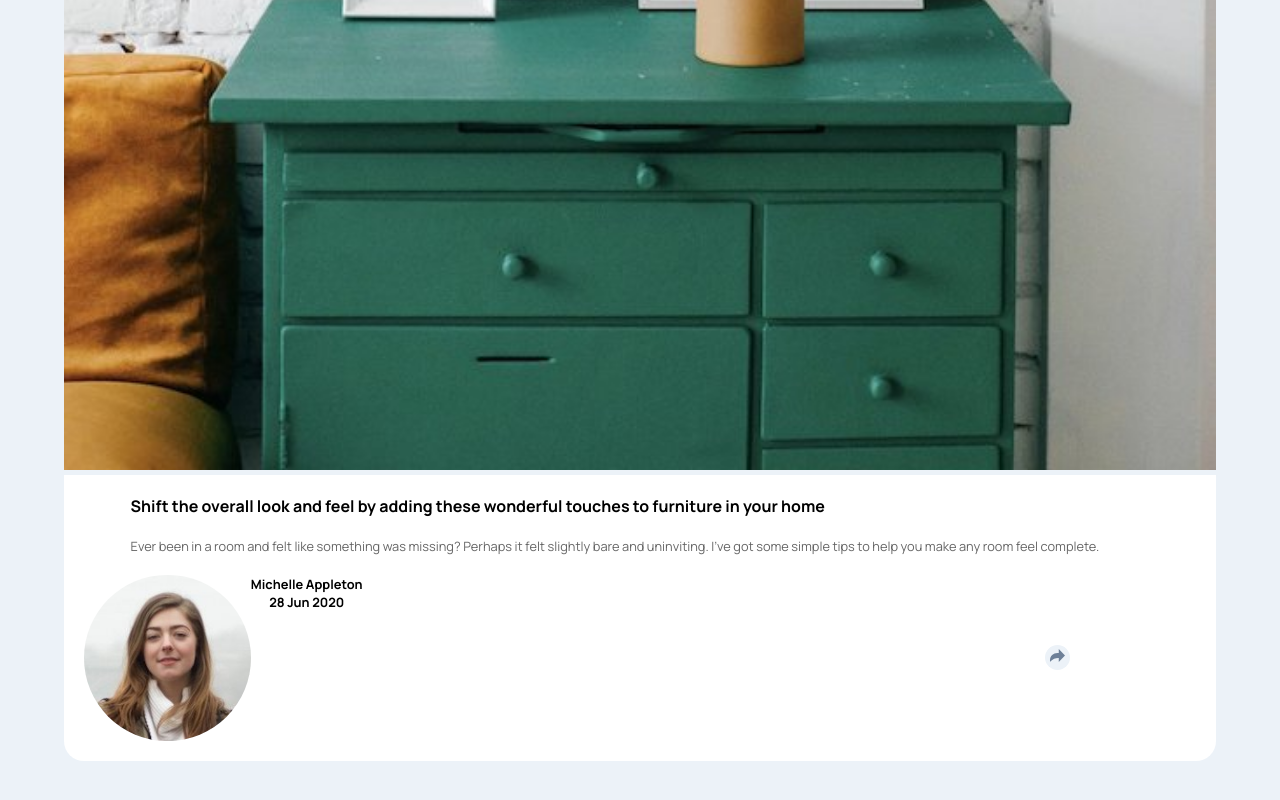
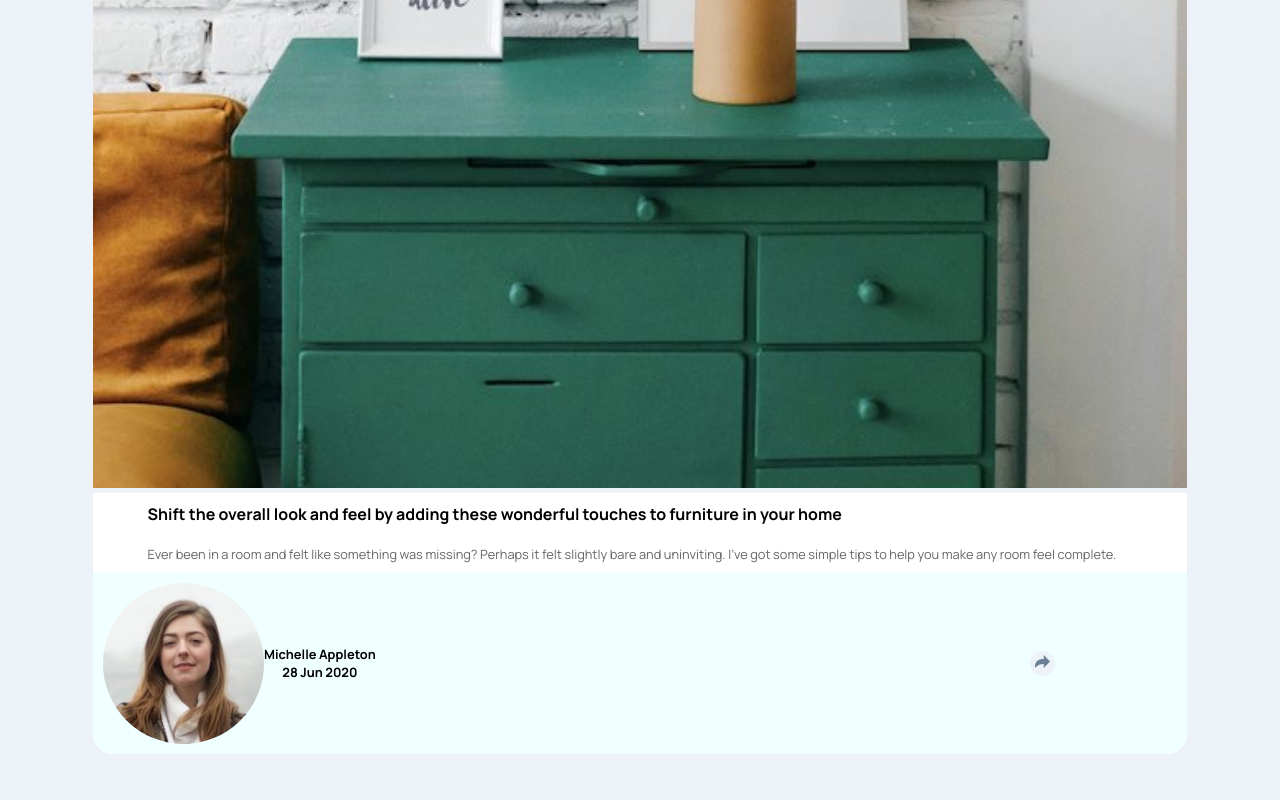
Before and after one commit to ChamuMutezva/article-preview-component, a React (Create React App) app: page / in a window 1280 px wide. Shown: the part 492-1292 px from the top of the page. Before the commit the page ends 1253 px from the top, so only its background shows below. Built offline with nearby package versions, Linux system fonts and the light colour scheme.

Commit message:
social buttons added

```diff
--- a/src/index.css
+++ b/src/index.css
@@ -18,7 +18,6 @@ body {
   width: 90%;
   margin: auto;
   background-color: white;
-  padding: 10px;
   border-bottom-right-radius: 20px;
   border-bottom-left-radius: 20px;
 }
@@ -43,12 +42,13 @@ footer {
   color: white;*/
 }
 .profile {
-  width: 20%;
+  width: min(20%, 175px);
   border-radius: 50%;
 }
 figure {
   display: flex;
   width: 75%;
+  align-items: center;
 }
 figcaption {
   display: flex;
@@ -56,11 +56,17 @@ figcaption {
   font-weight: 700;
   font-size: 0.8rem;
 }
+
 .profileSection {
   display: flex;
   justify-content: center;
   padding: 10px;
   align-items: center;
+  background: azure;
+  width: 100%;
+  border-bottom-right-radius: 20px;
+  border-bottom-left-radius: 20px;
+  position: relative;
 }
 .shareSection {
   background-color: hsl(210, 46%, 95%);
@@ -69,3 +75,27 @@ figcaption {
   margin: auto;
   height: 25px;
 }
+.socialShare {
+  width: 100%;
+position: absolute;
+background: hsl(217, 19%, 35%);
+display: grid;
+grid-template-columns: 1fr 3fr 1fr;
+justify-content: center;
+border-radius: 0 0 10px 10px;
+padding: 15px;
+align-items: center;
+color: white;
+display: none;
+}
+.socialIcons {
+  display: flex;
+  justify-content: space-evenly;
+}
+@media screen and (min-width: 1280px) {
+  body {
+    margin: 5% auto;
+    width: 95%;
+    max-width: 1240px;
+  }
+}
--- a/src/indexStarter.html
+++ b/src/indexStarter.html
@@ -22,7 +22,7 @@
 
 
 
-  Share
+
 
   <div class="attribution">
     Challenge by <a href="https://www.frontendmentor.io?ref=challenge" target="_blank">Frontend Mentor</a>.
--- a/src/main.js
+++ b/src/main.js
@@ -1,10 +1,13 @@
 import React from 'react';
 import avatar from './images/avatar-michelle.jpg';
 import share from './images/icon-share.svg';
+import facebook from './images/icon-facebook.svg';
+import twitter from './images/icon-twitter.svg';
+import pinterest from './images/icon-pinterest.svg'
 
 const MainContent = () => {
     return (
-        <div class='container'>
+        <div className='container'>
             <h1>
                 Shift the overall look and feel by adding these wonderful
                 touches to furniture in your home
@@ -15,16 +18,29 @@ const MainContent = () => {
                 to help you make any room feel complete.
             </p>
             <footer>
-                <div class="profileSection">
+                <div className="profileSection">
                     <figure>
-                        <img class='profile' src={avatar} alt='profile' />
+                        <img className='profile' src={avatar} alt='profile' />
                         <figcaption>
                             <span>Michelle Appleton</span>
                             <span> 28 Jun 2020</span>
                         </figcaption>
                     </figure>
-                    <div class="shareSection">
-                        <img class='proceed' src={share} alt='share infor' />
+                    <div className="shareSection">
+                        <img class='proceed' src={share} alt='share infor'
+                         onClick={() => console.log("share1 clicked")} />
+                    </div>
+                    <div className="socialShare">
+                        <h2>Share</h2>
+                        <span className="socialIcons">
+                            <img src={facebook} alt="" />
+                            <img src={twitter} alt="" />
+                            <img src={pinterest} alt="" />
+                        </span>
+                        <span className="shareSection">
+                            <img className='proceed' src={share} alt='share infor'
+                            onClick={() => console.log("share2 clicked")} />
+                        </span>
                     </div>
                 </div>
             </footer>
```
